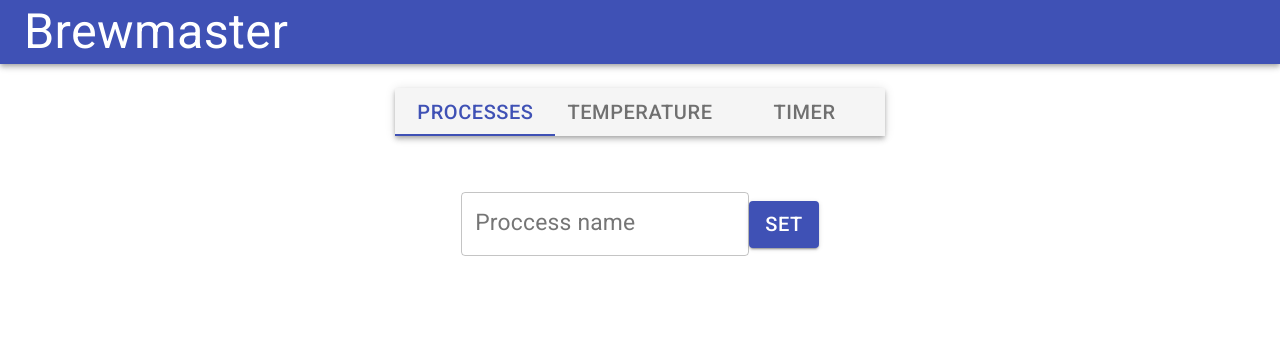
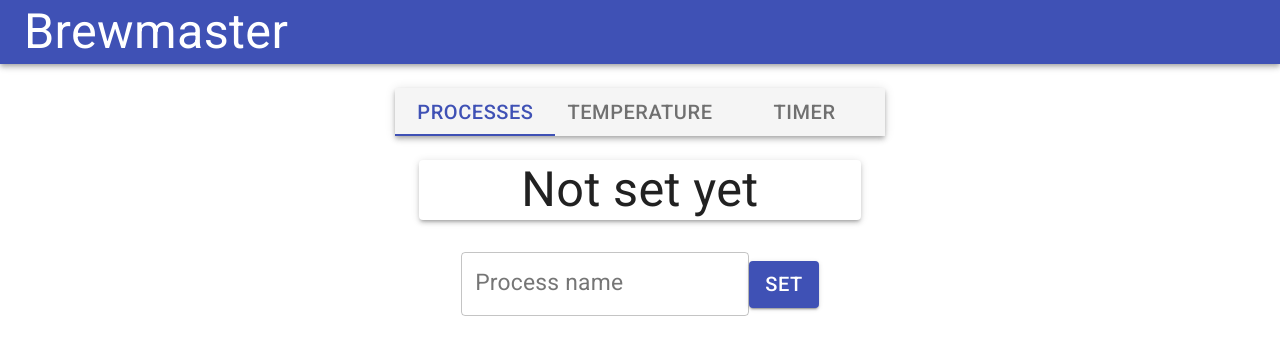
Before and after one commit to scip92/brewmaster, a React (Create React App) app in the folder client/: page / in a window 1280 px wide. Shown: the top 354 px of the page. Built offline with nearby package versions, Linux system fonts and the light colour scheme; no server answers.

Commit message:
Resolve some bugs and naming issues, process communication working now

```diff
--- a/client/src/ProcessPanel.tsx
+++ b/client/src/ProcessPanel.tsx
@@ -4,17 +4,17 @@ import { apiUrl } from "./api";
 
 export function ProcessPanel() {
 
-  const [currentProcess, setCurrentProcess] = useState("");
+  const [currentProcess, setCurrentProcess] = useState("Not set yet");
   const [processToSave, setProcessToSave] = useState("");
 
   useEffect(() => {
-    async function getTemperature() {
-      const res = await fetch(`${apiUrl}/process`);
+    async function getProcess() {
+      const res = await fetch(`${apiUrl}/data`);
       res.json().then((res) => setCurrentProcess(res.process));
     }
 
     setInterval(() => {
-      getTemperature();
+      getProcess();
     }, 2000)
   }, []);
 
@@ -23,21 +23,28 @@ export function ProcessPanel() {
   }, [])
 
   const saveTargetTemperature = () => {
-    fetch(`${apiUrl}/process`, { headers: { "Content-Type": "application/json" }, body: JSON.stringify({ "new_value": processToSave }), method: "post" }).then(res => res.json()).then(response => setProcessToSave(response));
+    fetch(
+      `${apiUrl}/process`,
+      {
+        headers: { "Content-Type": "application/json" },
+        body: JSON.stringify({ "new_value": processToSave }), method: "post"
+      })
+      .then(res => res.json())
+      .then(response => setProcessToSave(response));
   }
 
   return <>
     <Box width="100%">
       <Paper elevation={3} color="secondary">
         <Box display="flex" justifyContent="center">
-          <Typography variant="h2">{currentProcess}</Typography>
+          <Typography variant="h4">{currentProcess}</Typography>
         </Box>
       </Paper>
     </Box>
     <Box width="100%" marginTop={4} display="flex" justifyContent="center" alignItems="center">
       <TextField
         id="outlined-basic"
-        label="Proccess name"
+        label="Process name"
         variant="outlined"
         value={processToSave}
         type="string"
```
Also changed, not shown: 2 other files (tests, documents, lock files or other folders).
